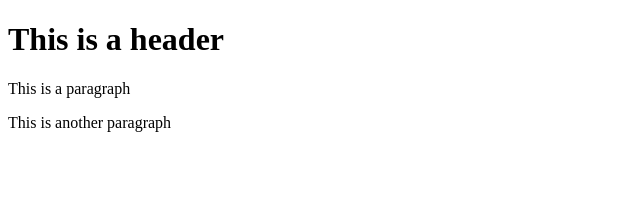
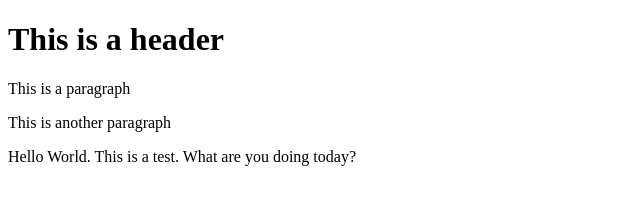
Before and after one commit to brycelewis1/git.test, a website: page index.html in a window 1280 px wide. Shown: the whole page, without its empty margins (0-640 px from the left). Drawn offline with Linux system fonts and the light colour scheme.

```diff
--- a/index.html
+++ b/index.html
@@ -4,5 +4,6 @@
         <h1>This is a header</h1>
         <p>This is a paragraph</p>
         <p>This is another paragraph</p>
+        <p>Hello World. This is a test. What are you doing today?</p>
     </body>
 </HTML>
```
Also changed, not shown: package.json (added, +24 -0 lines), 2 other files.
